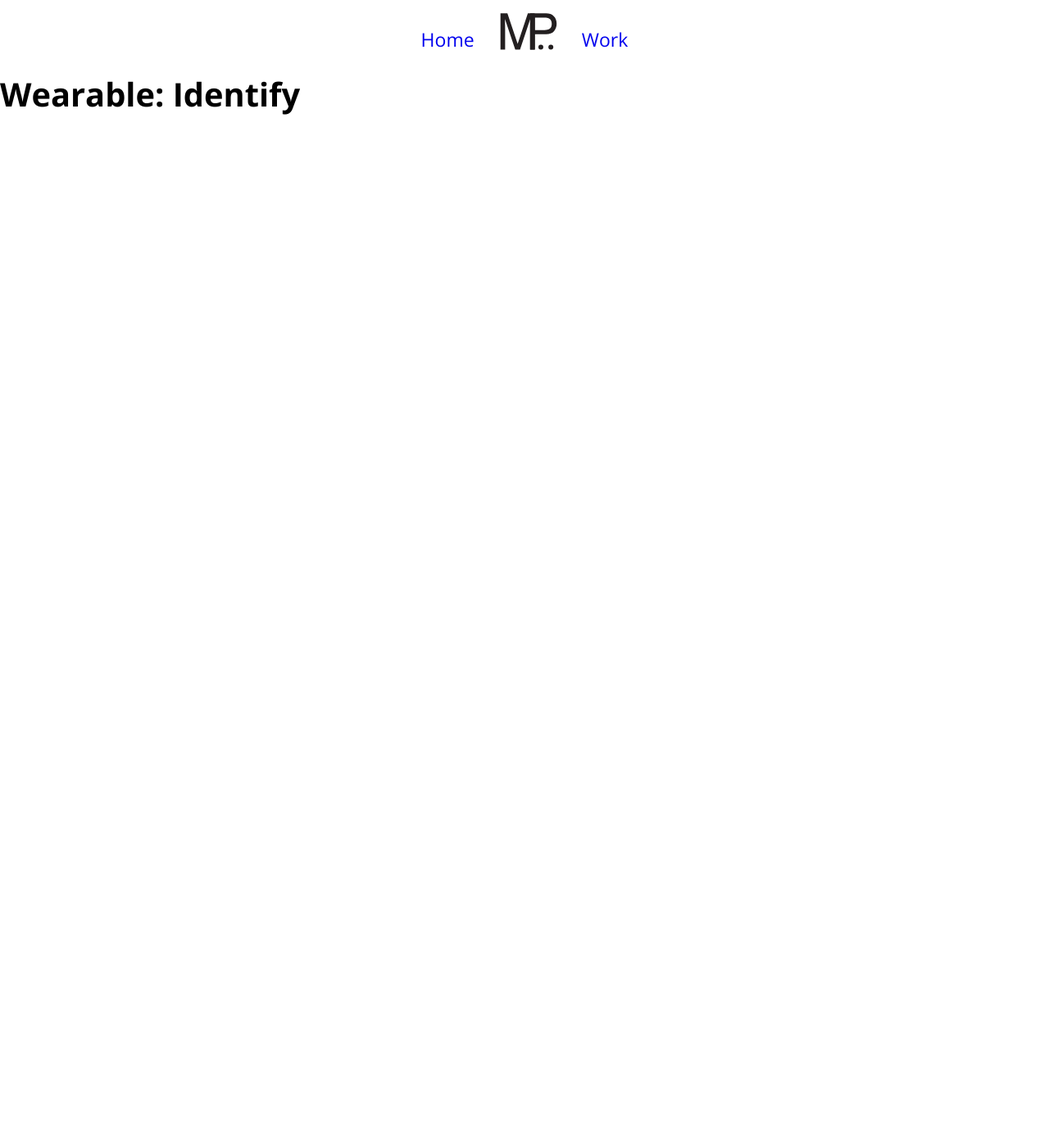
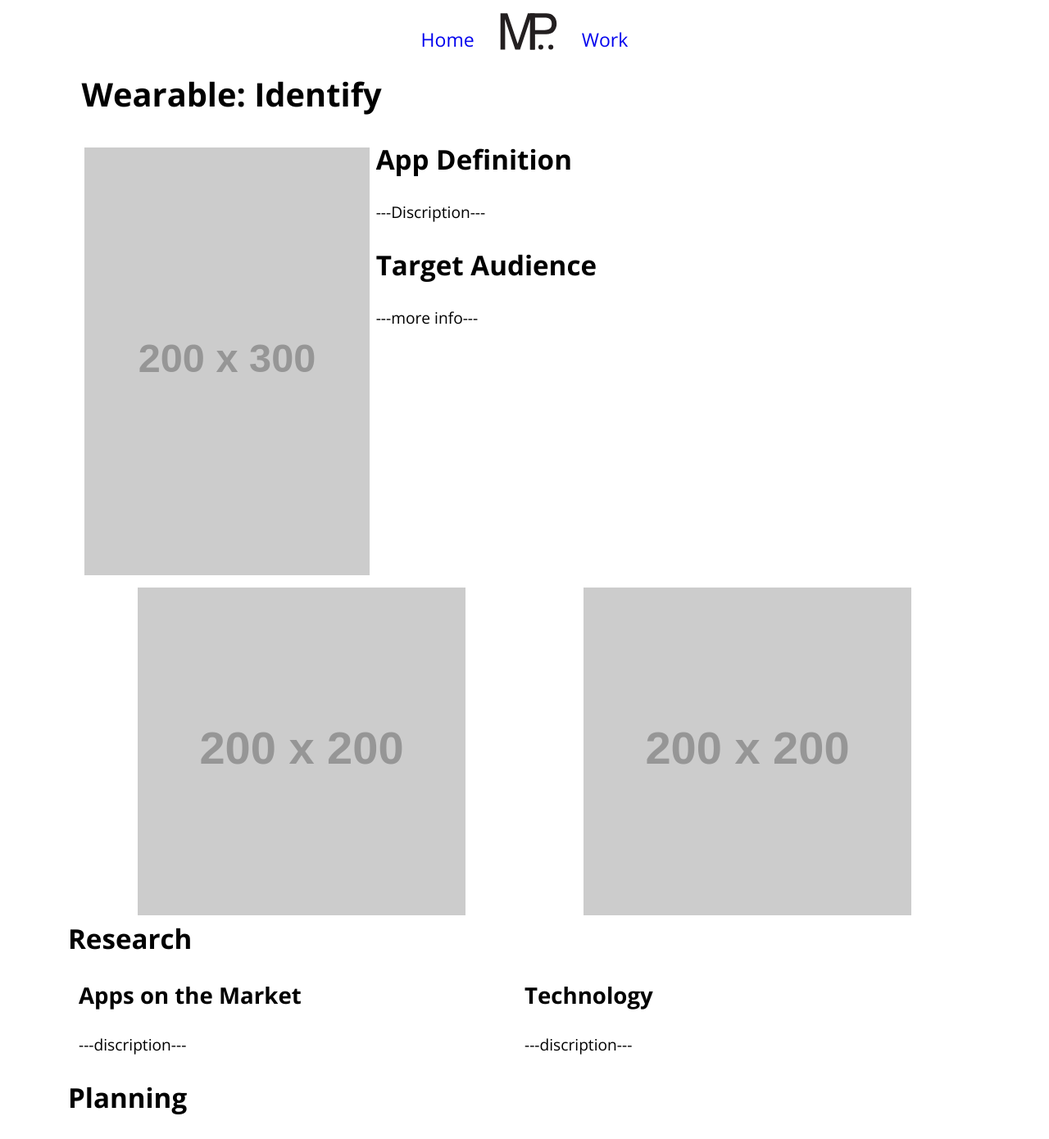
Before and after one commit to Mjams/portfolio-website, a Jekyll site: the page built from case-wearable.html, in a window 1280 px wide. Shown: the whole page at 82% size. Built offline with Jekyll 4.4.1, drawn with Linux system fonts in a browser that asks for light colours; before the commit the page ends 900 px from its top, so only the background shows below that.

Commit message:
added content for ux-research pages

```diff
--- a/case-wearable.html
+++ b/case-wearable.html
@@ -3,3 +3,41 @@ layout: default
 ---
 
 <h2>Wearable: Identify</h2>
+
+<div class="grid interactive-space">
+  <div class="unit xs-1 s-1 m-1-2 l-1-3">
+    <img class="island-quarter max-img img-flex" src="http://placehold.it/200x300" alt="">
+  </div>
+
+  <div class="unit xs-1 s-1 m-1-2 l-2-3">
+    <h3>App Definition</h3>
+    <p>---Discription---</p>
+    <h3>Target Audience</h3>
+    <p>---more info---</p>
+  </div>
+</div>
+
+<div class="grid interactive-space">
+  <div class="island-quarter unit xs-1 s-1 m-1-2 l-1-2">
+    <img class="max-img img-flex" src="http://placehold.it/200x200" alt="">
+  </div>
+
+  <div class="island-quarter unit xs-1 s-1 m-1-2 l-1-2">
+    <img class="max-img img-flex" src="http://placehold.it/200x200" alt="">
+  </div>
+</div>
+
+<h3 class="heading-spacing">Research</h3>
+<div class="grid interactive-space">
+  <div class="unit xs-1 s-1 m-1-2 l-1-2">
+    <h4>Apps on the Market</h4>
+    <p>---discription---</p>
+  </div>
+
+  <div class="unit xs-1 s-1 m-1-2 l-1-2">
+    <h4>Technology</h4>
+    <p>---discription---</p>
+  </div>
+</div>
+
+<h3 class="heading-spacing">Planning</h3>
--- a/css/main.css
+++ b/css/main.css
@@ -3,7 +3,6 @@
   aqua: #26bbb3;
   tan: #d2b887;
  */
-
 
 a {
   text-decoration: none;
@@ -56,9 +55,8 @@ ul {
   padding-top: 7em;
 }
 
-.title{
-  margin: 0;
-  padding-bottom: .2em;
+h2, h1, .heading-spacing {
+  padding-left: .75em;
 }
 
 .interactive-space {
@@ -88,6 +86,10 @@ ul {
   .interactive-space {
     padding: 0 1em 0 1em;
   }
+
+  h2, h1, .heading-spacing {
+    padding-left: .3333em;
+  }
 }
 
 @media only screen and (min-width: 60em) {
@@ -108,6 +110,10 @@ ul {
     width: 65px;
     padding: 0 .3em 0 .3em;
   }
+
+  h2, h1, .heading-spacing {
+    padding-left: 2.5em;
+  }
 }
 
 @media only screen and (min-width: 90em) {
@@ -123,4 +129,8 @@ ul {
   .interactive-space {
     padding: 0 10em 0 10em;
   }
+
+  h2, h1, .heading-spacing {
+    padding-left: 5em;
+  }
 }
```
Also changed, not shown: index.html (+5 -6 lines).
